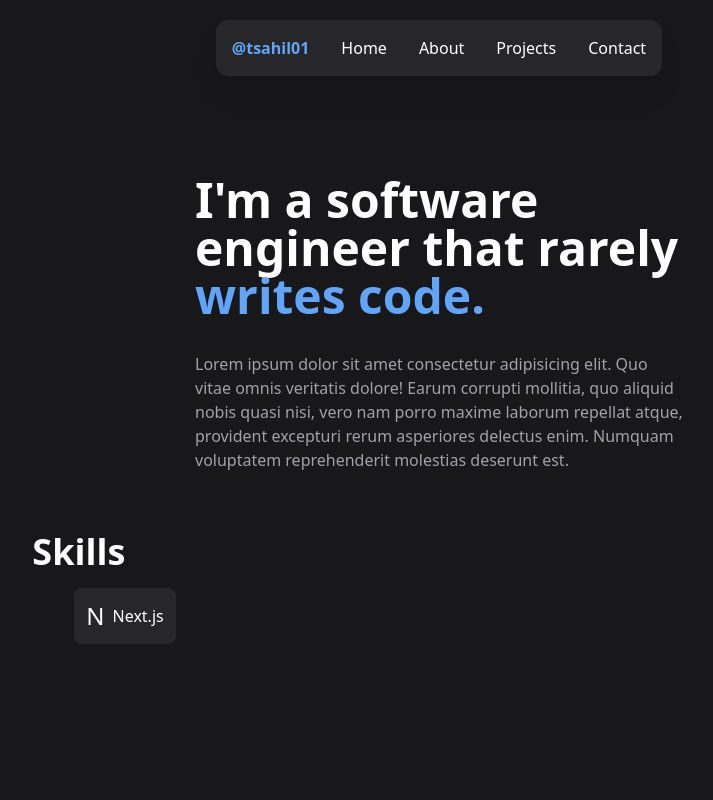
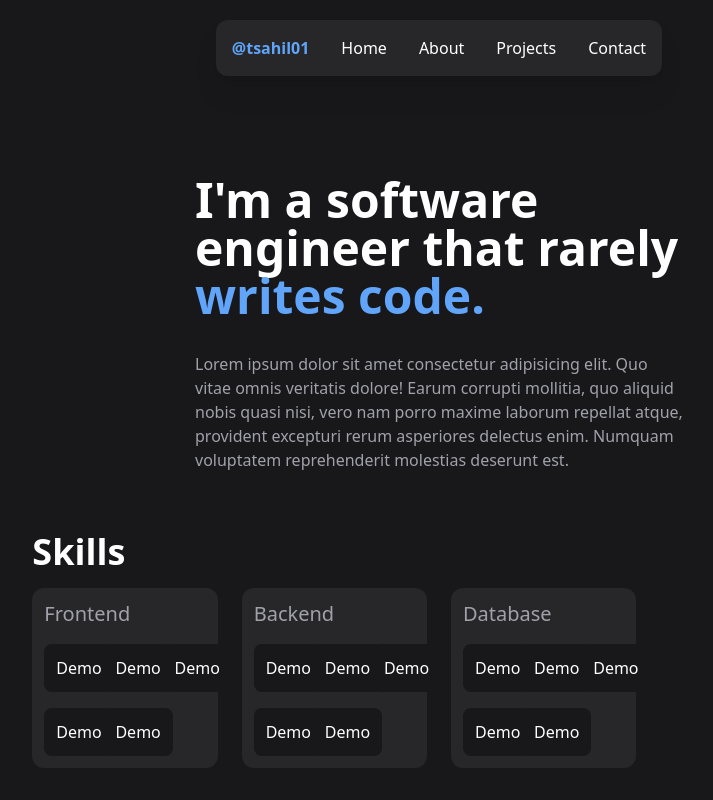
Before and after one commit to tsahil01/Portfolio, a Next.js app in the folder portfolio-frontend/: page / in a window 1280 px wide. Shown: the whole page, without its empty margins (201-914 px from the left). Built offline with nearby package versions, Linux system fonts and the light colour scheme.

Commit message:
Skills section

```diff
--- a/portfolio-frontend/src/components/Skills.tsx
+++ b/portfolio-frontend/src/components/Skills.tsx
@@ -2,14 +2,27 @@ export function Skills({skills}:{skills: string[]}){
     return <>
     <div className="md:mt-30 mt-10">
         <h1 className="md:text-4xl text-2xl font-bold">Skills</h1>
-        <div className="grid md:grid-cols-4 grid-cols-3 justify-items-center gap-6 mt-4">
-
-            <div className="flex flex-row gap-2 p-3 bg-zinc-800 rounded-lg w-auto">
-                <div className="my-auto text-bold text-2xl">N</div>
-                <div className="my-auto">Next.js</div>
-            </div>
-
+        <div className="grid lg:grid-cols-4 grid-cols-1 justify-items-center gap-6 mt-4">
+            <SkillsFeild feild="Frontend"/>
+            <SkillsFeild feild="Backend"/>
+            <SkillsFeild feild="Database"/>
         </div>
     </div>
     </>
 }
+
+
+function SkillsFeild({feild}:{feild: string}){
+    return <>
+    <div className="flex flex-col gap-4 p-3 h-50 w-50 rounded-xl bg-zinc-800">
+        <div className="text-bold text-zinc-400 text-xl">{feild}</div>
+        <div className="grid grid-cols-3 lg:gap-4 gap-2">
+            <div className="bg-zinc-900 p-3 rounded-lg my-auto mx-auto">Demo</div>
+            <div className="bg-zinc-900 p-3 rounded-lg my-auto mx-auto">Demo</div>
+            <div className="bg-zinc-900 p-3 rounded-lg my-auto mx-auto">Demo</div>
+            <div className="bg-zinc-900 p-3 rounded-lg my-auto mx-auto">Demo</div>
+            <div className="bg-zinc-900 p-3 rounded-lg my-auto mx-auto">Demo</div>
+        </div>
+    </div>
+    </>
+}
```
